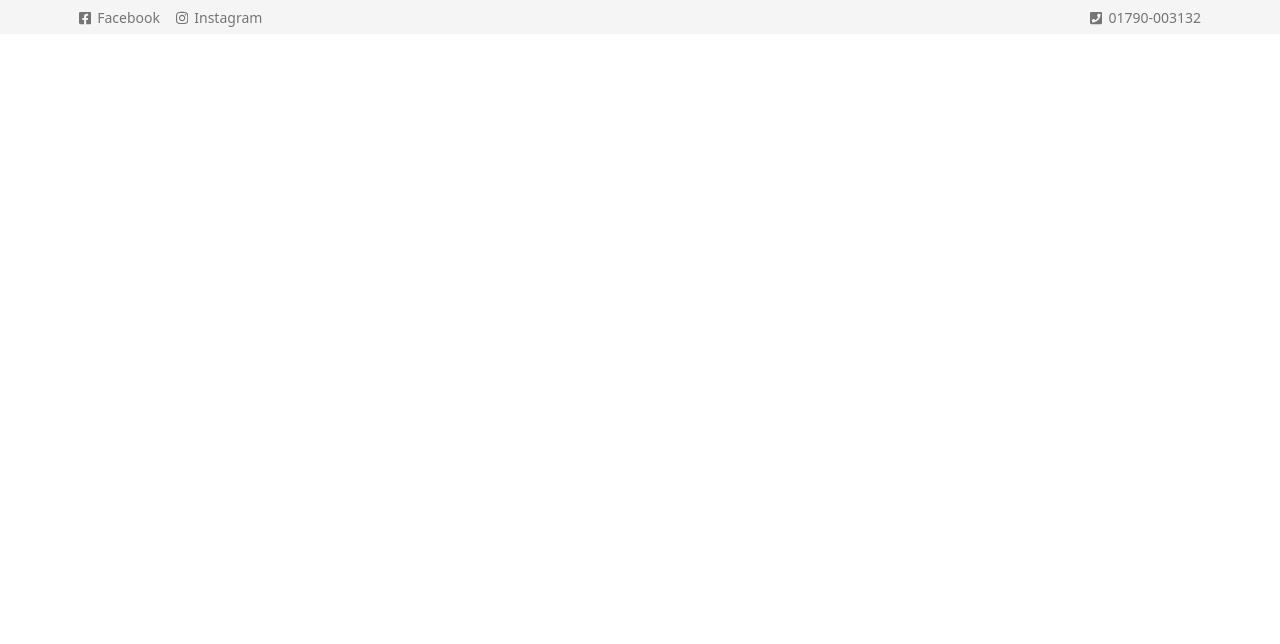
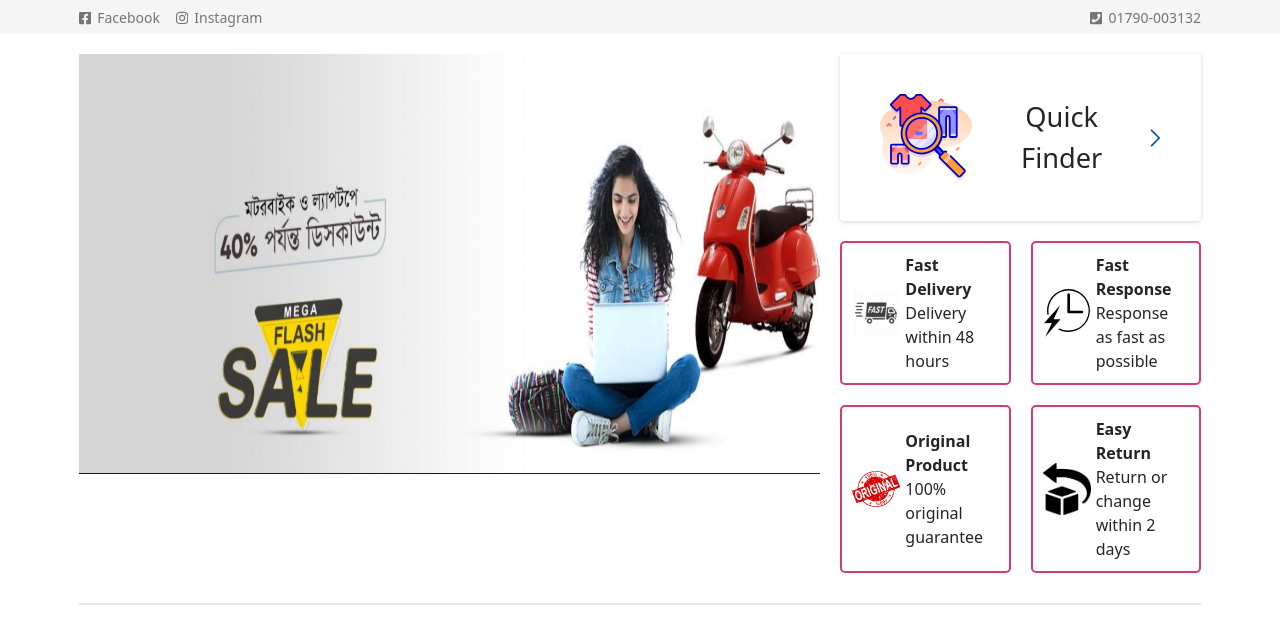
Before and after one commit to bdnaeem3/react-clothing-shop-ts, a React (Vite) app: page / in a window 1280 px wide. Shown: the top 644 px of the page. Built offline with nearby package versions, Linux system fonts and the light colour scheme.

Commit message:
Homepage - Hero Section added

```diff
--- a/src/components/Button.jsx
+++ b/src/components/Button.jsx
@@ -1,5 +1,3 @@
-const baseStyles = 'cursor-pointer';
-
 const variantStyles = {
     primary: 'bg-[#d73977] text-white rounded px-[20px] py-[7px] hover:bg-[#e10e60]',
     info: 'text-[#757575] text-sm',
@@ -14,16 +12,12 @@ const Button = ({
     disabled = false,
     className = '',
 }) => {
-
-    console.log('variantStyles[variant]', variantStyles[variant]);
-
-
     return (
         <button
             type={type}
             onClick={onClick}
             disabled={disabled}
-            className={`${baseStyles} ${variantStyles[variant] ? variantStyles[variant] : variantStyles['primary']}`}
+            className={`${variantStyles[variant] ?? variantStyles['primary']} ${className}`}
         >
             {children}
         </button>
--- /dev/null
+++ b/src/components/cards/FeaturesCard.jsx
@@ -0,0 +1,23 @@
+const FeaturesCard = ({ className = "", data = {
+    "id": 1,
+    "img": "/public/fast-delivery.png",
+    "title": "Fast Delivery",
+    "desc": "Delivery within 48 hours"
+}, ...rest }) => {
+    return (
+        <div
+            className={`flex items-center border-[2px] border-[#d73977] p-[10px] rounded-[5px] min-h-[105px] ${className}`}
+            {...rest}
+        >
+            <img src={data.img} alt="" className="!max-w-[48px] mr-[5px]" />
+            <div>
+                <h3 className="text-[16px] font-bold">
+                    {data.title}
+                </h3>
+                <p>{data.desc}</p>
+            </div>
+        </div>
+    )
+}
+
+export default FeaturesCard
--- a/src/components/index.js
+++ b/src/components/index.js
@@ -1,7 +1,11 @@
 import Button from "./Button";
 import Container from "./Container";
+
+// cards
+import FeaturesCard from "./cards/FeaturesCard";
 
 export {
     Button,
     Container,
+    FeaturesCard,
 }
--- /dev/null
+++ b/src/data/features.json
@@ -0,0 +1,28 @@
+{
+    "data": [
+        {
+            "id": 1,
+            "img": "/public/fast-delivery.png",
+            "title": "Fast Delivery",
+            "desc": "Delivery within 48 hours"
+        },
+        {
+            "id": 2,
+            "img": "/public/fast-response.svg",
+            "title": "Fast Response",
+            "desc": "Response as fast as possible"
+        },
+        {
+            "id": 3,
+            "img": "/public/original.png",
+            "title": "Original Product",
+            "desc": "100% original guarantee"
+        },
+        {
+            "id": 4,
+            "img": "/public/easy-return.png",
+            "title": "Easy Return",
+            "desc": "Return or change within 2 days"
+        }
+    ]
+}
--- /dev/null
+++ b/src/data/heroImages.json
@@ -0,0 +1,29 @@
+{
+    "data": [
+        {
+            "id": 1,
+            "img": "/public/01.png",
+            "url": "#"
+        },
+        {
+            "id": 2,
+            "img": "/public/02.png",
+            "url": "#"
+        },
+        {
+            "id": 3,
+            "img": "/public/03.png",
+            "url": "#"
+        },
+        {
+            "id": 4,
+            "img": "/public/04.png",
+            "url": "#"
+        },
+        {
+            "id": 5,
+            "img": "/public/05.png",
+            "url": "#"
+        }
+    ]
+}
--- a/src/index.css
+++ b/src/index.css
@@ -49,4 +49,9 @@ select:focus {
   outline: none;
 }
 
+a,
+button {
+  cursor: pointer;
+}
+
 @import "tailwindcss";
--- a/src/pages/index.jsx
+++ b/src/pages/index.jsx
@@ -1,9 +1,12 @@
+import Hero from "../sections/home/Hero"
 import TopBar from "../sections/home/TopBar"
+
 
 const Homepage = () => {
     return (
         <>
             <TopBar />
+            <Hero />
         </>
     )
 }
--- /dev/null
+++ b/src/sections/home/Hero.jsx
@@ -0,0 +1,59 @@
+import { useEffect, useState } from "react"
+
+// components
+import { Container, FeaturesCard } from "../../components";
+
+// data
+import heroImages from "../../data/heroImages.json"
+import features from "../../data/features.json"
+
+const Hero = () => {
+    const [activeSlide, setActiveSlide] = useState(0);
+
+    useEffect(() => {
+        const interval = setInterval(() => {
+            setActiveSlide(prev => {
+                if (prev === heroImages.data.length - 1) {
+                    return 0;
+                } else {
+                    return prev + 1;
+                }
+            });
+        }, 3000);
+
+        // Clear interval on component unmount
+        return () => clearInterval(interval);
+    }, [])
+
+    return (
+        <section className="mt-[20px]">
+            <Container>
+                <div className="mb-[30px] pb-[30px] border-b-2 border-b-[#eaeaea]">
+                    <div className="grid grid-cols-3 gap-[20px]">
+                        <div className="col-span-2">
+                            <img src={heroImages.data[activeSlide].img} alt="" className="h-[420px]" />
+                        </div>
+
+                        <div className="col-span-1">
+                            <div className="grid grid-cols-2 gap-[20px] justify-between">
+                                <button className="group col-span-2 flex items-center justify-center p-[40px] text-[1.7rem] bg-white rounded-[4px] shadow-[0_1px_4px_0_rgba(0,0,0,0.17)] transition-all duration-[150ms] ease-linear cursor-pointer">
+                                    <img src="/public/quick-finder.svg" alt="" />
+                                    <p className="mx-[30px]">Quick Finder</p>
+                                    <img src="/public/arrow-right.svg" alt="" className="group-hover:ml-[20px] transition-all duration-[150ms] ease-linear" />
+                                </button>
+
+                                {
+                                    features.data.map(item => {
+                                        return <FeaturesCard key={item.id} data={item} />
+                                    })
+                                }
+                            </div>
+                        </div>
+                    </div>
+                </div>
+            </Container>
+        </section>
+    )
+}
+
+export default Hero
--- a/src/sections/home/TopBar.jsx
+++ b/src/sections/home/TopBar.jsx
@@ -29,8 +29,10 @@ const TopBar = props => {
                     <ul className='flex'>
                         <li>
                             <Button variant='info'>
-                                <Icon name="phone" className="w-[0.875em] inline-block text-inherit h-[1em] align-[-0.125em] mr-[6px]" />
-                                01790-003132
+                                <a href="tel:01790-003132" className='!text-[#757575]'>
+                                    <Icon name="phone" className="w-[0.875em] inline-block text-inherit h-[1em] align-[-0.125em] mr-[6px]" />
+                                    01790-003132
+                                </a>
                             </Button>
                         </li>
                     </ul>
```
